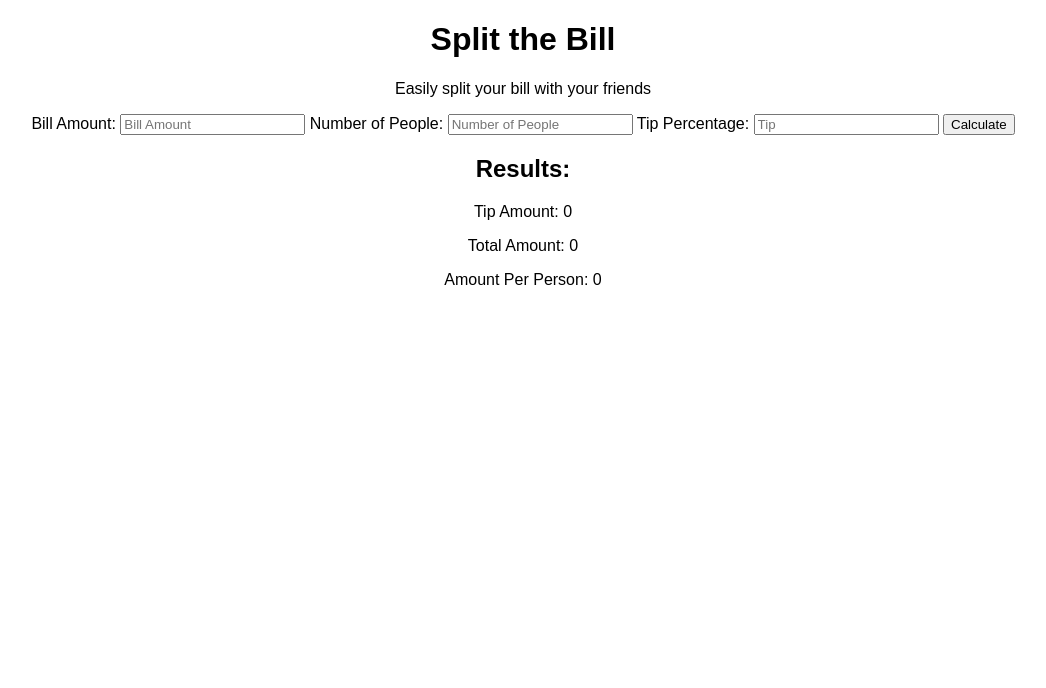
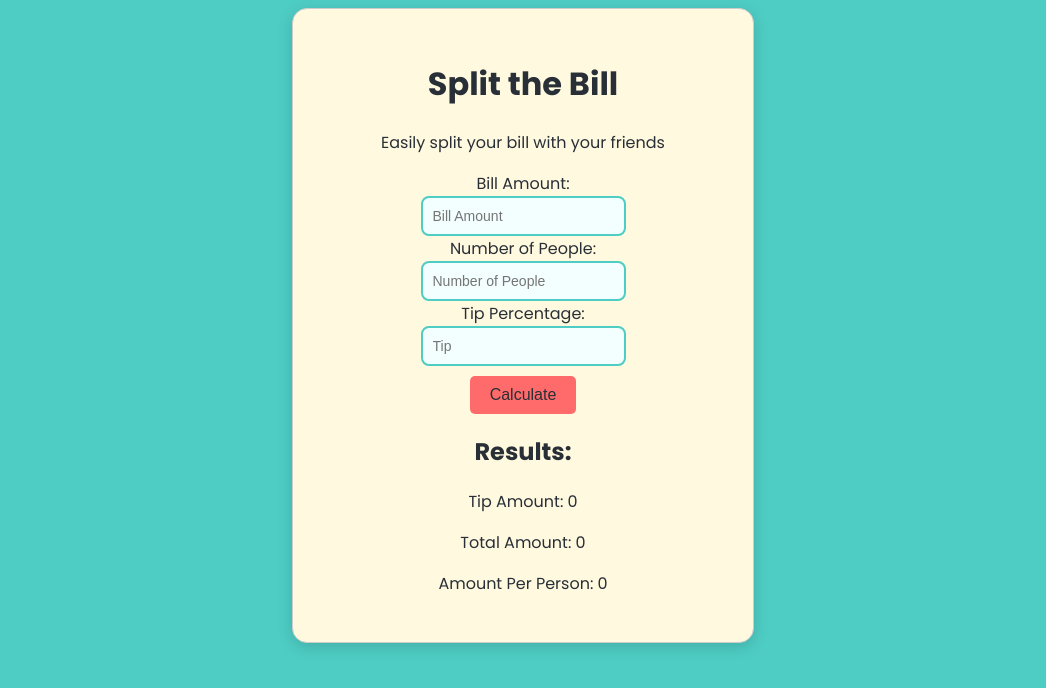
Before and after one commit to virgiistegaru/split-the-bill, a plain HTML site: page index.html in a window 1280 px wide. Shown: the whole page, without its empty margins (117-1163 px from the left). Drawn offline with Linux system fonts and the light colour scheme.

Commit message:
Updated index.html, style.css, and added project README

```diff
--- a/index.html
+++ b/index.html
@@ -1,11 +1,16 @@
 <!DOCTYPE html>
 <html lang="en">
+
 <head>
     <meta charset="UTF-8">
     <meta name="viewport" content="width=device-width, initial-scale=1.0">
     <title>Split the Bill</title>
     <link rel="stylesheet" href="style.css">
+    <link rel="preconnect" href="https://fonts.googleapis.com">
+    <link rel="preconnect" href="https://fonts.gstatic.com" crossorigin>
+    <link href="https://fonts.googleapis.com/css2?family=Poppins:wght@400;500;600;700&display=swap" rel="stylesheet">
 </head>
+
 <body>
     <div class="container">
         <h1>Split the Bill</h1>
@@ -29,4 +34,5 @@
         <script src="script.js"></script>
     </div>
 </body>
+
 </html>
--- a/style.css
+++ b/style.css
@@ -1,3 +1,70 @@
 body {
-    font-family: Arial, sans-serif;
+    font-family: Poppins, sans-serif;
     text-align: center;
+    background-color: #4ecdc4;
+}
+
+.container {
+    max-width: 400px;
+    margin: 0 auto;
+    padding: 30px;
+    border: 1px solid #ccc;
+    border-radius: 15px;
+    background-color: #fff9df;
+    box-shadow: 0 4px 15px rgba(0, 0, 0, 0.15);
+}
+
+h1 {
+    color: #292f36;
+}
+
+h2 {
+
+    color: #292f36;
+}
+
+p {
+    color: #292f36;
+}
+
+label {
+    align-items: center;
+    color: #292f36;
+}
+
+button {
+    color: #292f36;
+    background-color: #ff6b6b;
+    border: none;
+    padding: 10px 20px;
+    border-radius: 5px;
+    cursor: pointer;
+    margin-top: 10px;
+    font-style: bold;
+    size: 16px;
+    font-size: 16px;
+    transition: background-color 0.2s;
+}
+
+button:hover {
+    background-color: #e85d5d;
+}
+
+input {
+    background-color: #f3fffe;
+    border: 2px solid #4ecdc4;
+    border-radius: 8px;
+    padding: 10px;
+    font-size: 14px;
+    box-sizing: border-box;
+}
+input:focus {
+    outline: none;
+    border-color: #2fa9a3;
+}
+
+form {
+    display: flex;
+    flex-direction: column;
+    align-items: center;
+}
```
Also changed, not shown: 1 other file. Lines whose indentation alone changed are shown as unchanged.
